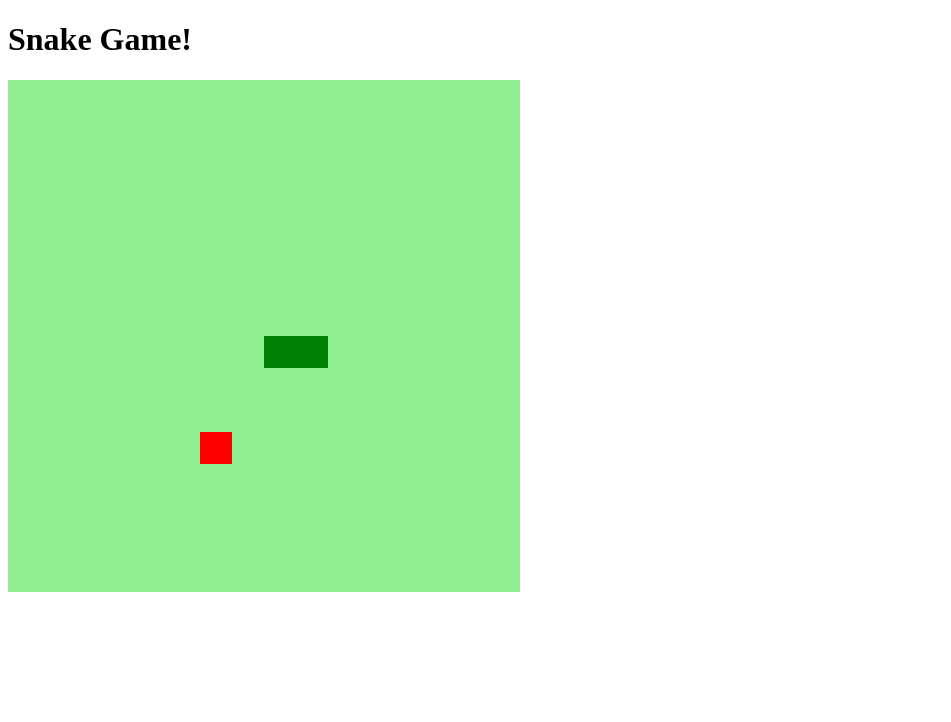
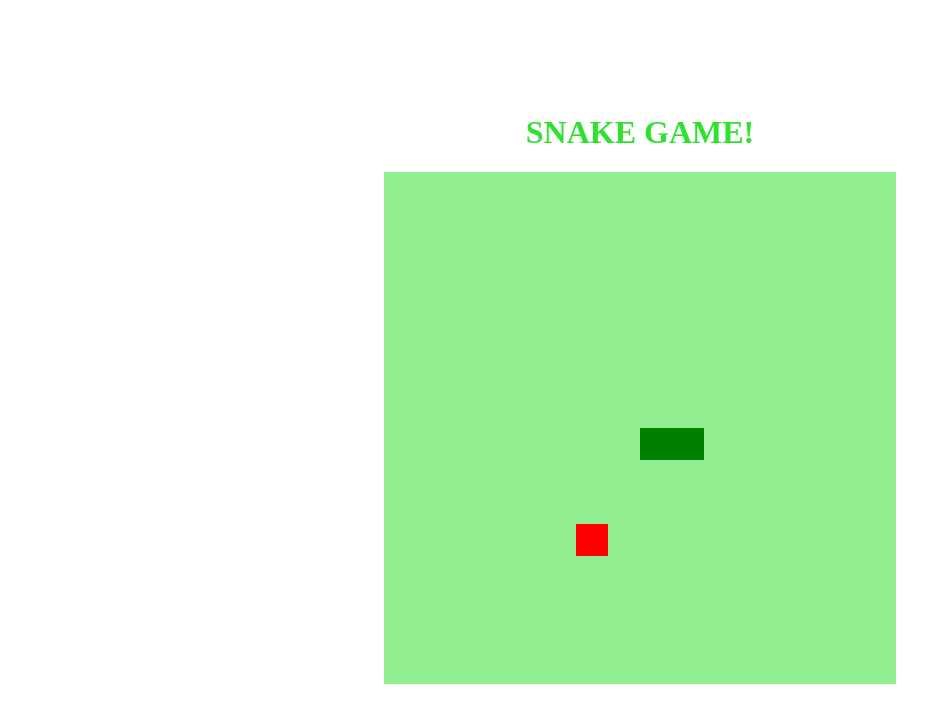
Before and after one commit to MarceloJSSantos/desafio_pratico_jogo_cobrinha_javascript, a plain HTML site: page index.html in a window 1280 px wide. Shown: the whole page, without its empty margins (0-951 px from the left). Drawn offline with Linux system fonts and the light colour scheme.

Commit message:
Adicionado estilização do body

```diff
--- a/css/style.css
+++ b/css/style.css
@@ -0,0 +1,9 @@
+body{
+    height: 95vh;
+    width: 95;
+    display: flex;
+    justify-content: center;
+    align-items: center;
+    flex-direction: column;
+    color: rgb(48, 226, 48);
+}
--- a/index.html
+++ b/index.html
@@ -9,7 +9,7 @@
         <title>Snake Game</title>
     </head>
     <body>
-        <h1>Snake Game!</h1>
+        <h1>SNAKE GAME!</h1>
         <canvas id="snake" width="512" height="512"></canvas>
     </body>
 </html>
```
